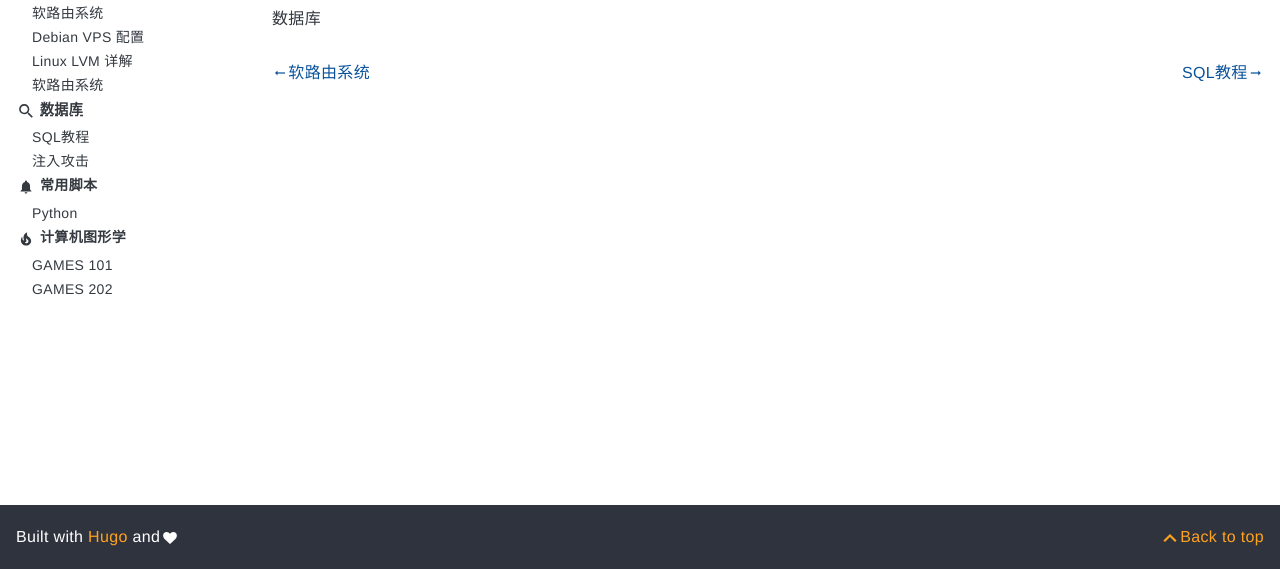
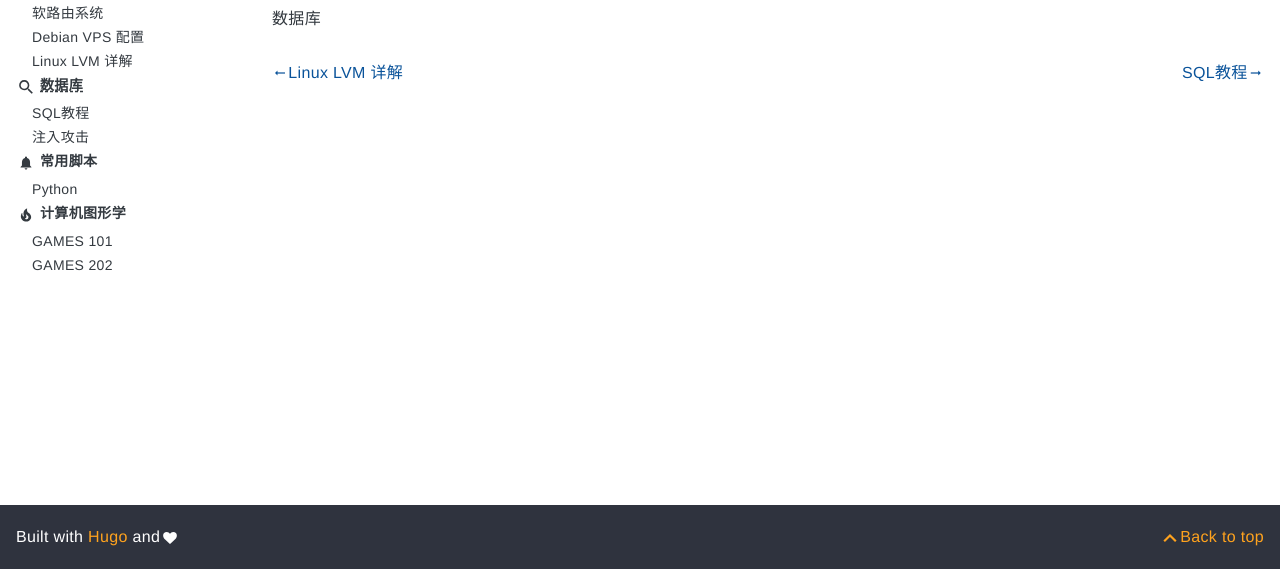
Before and after one commit to sujingclg/sujingclg.github.io, a plain HTML site: page database/index.html in a window 1280 px wide. Shown: the part 231-800 px from the top of the page. Drawn offline with Linux system fonts and the light colour scheme.

Commit message:
deploy: sujingclg/hugo-notes@6f8029a9dca76e902f04ea10ae493feb683c0ae1

```diff
--- a/database/index.html
+++ b/database/index.html
@@ -5,8 +5,7 @@
 <label><span class=flex><svg class="gdoc-icon gdoc_language"><use xlink:href="#gdoc_language"/></svg><a href=/fuck-gfw class=gdoc-nav__entry>科学上网</a></span></label><ul class=gdoc-nav__list><li><input type=checkbox class=hidden>
 <label><span class=flex><a href=/fuck-gfw/soft-routeros class=gdoc-nav__entry>软路由系统</a></span></label></li><li><input type=checkbox class=hidden>
 <label><span class=flex><a href=/fuck-gfw/debian-vps class=gdoc-nav__entry>Debian VPS 配置</a></span></label></li><li><input type=checkbox class=hidden>
-<label><span class=flex><a href=/fuck-gfw/lvm class=gdoc-nav__entry>Linux LVM 详解</a></span></label></li><li><input type=checkbox class=hidden>
-<label><span class=flex><a href=/fuck-gfw/soft-routeros class=gdoc-nav__entry>软路由系统</a></span></label></li></ul></li><li><input type=checkbox class=hidden>
+<label><span class=flex><a href=/fuck-gfw/lvm class=gdoc-nav__entry>Linux LVM 详解</a></span></label></li></ul></li><li><input type=checkbox class=hidden>
 <label><span class=flex><svg class="gdoc-icon gdoc_search"><use xlink:href="#gdoc_search"/></svg><a href=/database class="gdoc-nav__entry is-active">数据库</a></span></label><ul class=gdoc-nav__list><li><input type=checkbox class=hidden>
 <label><span class=flex><a href=/database/sql class=gdoc-nav__entry>SQL教程</a></span></label></li><li><input type=checkbox class=hidden>
 <label><span class=flex><a href=/database/injection-attack class=gdoc-nav__entry>注入攻击</a></span></label></li></ul></li><li><input type=checkbox class=hidden>
@@ -16,7 +15,7 @@
 <label><span class=flex><a href=/computer-graphics/games101 class=gdoc-nav__entry>GAMES 101</a></span></label></li><li><input type=checkbox class=hidden>
 <label><span class=flex><a href=/computer-graphics/games202 class=gdoc-nav__entry>GAMES 202</a></span></label></li></ul></li></ul></section><section class=gdoc-nav--more></section></nav></aside><div class=gdoc-page><div class="gdoc-page__header flex flex-wrap
 justify-between
-hidden-mobile" itemprop=breadcrumb><div><svg class="gdoc-icon gdoc_path hidden-mobile"><use xlink:href="#gdoc_path"/></svg><ol class=breadcrumb itemscope itemtype=https://schema.org/BreadcrumbList><li itemprop=itemListElement itemscope itemtype=https://schema.org/ListItem><a itemscope itemtype=https://schema.org/WebPage itemprop=item itemid=/ href=/><span itemprop=name>Notes</span></a><meta itemprop=position content="1"></li><li>/</li><li itemprop=itemListElement itemscope itemtype=https://schema.org/ListItem><span itemprop=name>数据库</span><meta itemprop=position content="2"></li></ol></div></div><article class="gdoc-markdown gdoc-markdown__align--left"><h1>数据库</h1><hr><p>数据库</p></article><div class="gdoc-page__footer flex flex-wrap justify-between"><span class=gdoc-page__nav><a class="gdoc-page__nav--prev flex align-center" href=/fuck-gfw/soft-routeros/ title=软路由系统><i class=gdoc-icon>gdoc_arrow_left_alt</i>
-软路由系统</a></span>
+hidden-mobile" itemprop=breadcrumb><div><svg class="gdoc-icon gdoc_path hidden-mobile"><use xlink:href="#gdoc_path"/></svg><ol class=breadcrumb itemscope itemtype=https://schema.org/BreadcrumbList><li itemprop=itemListElement itemscope itemtype=https://schema.org/ListItem><a itemscope itemtype=https://schema.org/WebPage itemprop=item itemid=/ href=/><span itemprop=name>Notes</span></a><meta itemprop=position content="1"></li><li>/</li><li itemprop=itemListElement itemscope itemtype=https://schema.org/ListItem><span itemprop=name>数据库</span><meta itemprop=position content="2"></li></ol></div></div><article class="gdoc-markdown gdoc-markdown__align--left"><h1>数据库</h1><hr><p>数据库</p></article><div class="gdoc-page__footer flex flex-wrap justify-between"><span class=gdoc-page__nav><a class="gdoc-page__nav--prev flex align-center" href=/fuck-gfw/lvm/ title="Linux LVM 详解"><i class=gdoc-icon>gdoc_arrow_left_alt</i>
+Linux LVM 详解</a></span>
 <span class=gdoc-page__nav><a class="gdoc-page__nav--next flex align-center" href=/database/sql/ title=SQL教程>SQL教程
 <i class=gdoc-icon>gdoc_arrow_right_alt</i></a></span></div></div></main><footer class=gdoc-footer><nav class="container flex"><div><section class="flex flex-wrap align-center"><span class="gdoc-footer__item gdoc-footer__item--row">Built with <a href=https://gohugo.io/ class=gdoc-footer__link>Hugo</a> and<svg class="gdoc-icon gdoc_heart"><use xlink:href="#gdoc_heart"/></svg></span></section></div><div class="flex flex-25 justify-end"><span class="gdoc-footer__item text-right"><a class="gdoc-footer__link fake-link" href=# aria-label="Back to top"><svg class="gdoc-icon gdoc_keyboard_arrow_up"><use xlink:href="#gdoc_keyboard_arrow_up"/></svg><span class=hidden-mobile>Back to top</span></a></span></div></nav></footer></div><script defer src=/js/search-1c4cfb2d.bundle.min.js></script></body></html>
```
Also changed, not shown: computer-graphics/games101/index.html (+1 -2 lines), computer-graphics/games202/index.html (+1 -2 lines), computer-graphics/index.html (+1 -2 lines), database/injection-attack/index.html (+1 -2 lines), database/sql/index.html (+1 -2 lines), fuck-gfw/debian-vps/index.html (+1 -2 lines), fuck-gfw/index.html (+1 -2 lines), fuck-gfw/lvm/index.html (+2 -3 lines), fuck-gfw/soft-routeros/index.html (+4 -5 lines), hacking/index.html (+1 -2 lines), index.html (+1 -2 lines), scripts/index.html (+1 -2 lines), scripts/python/index.html (+1 -2 lines), tags/index.html (+1 -2 lines).
